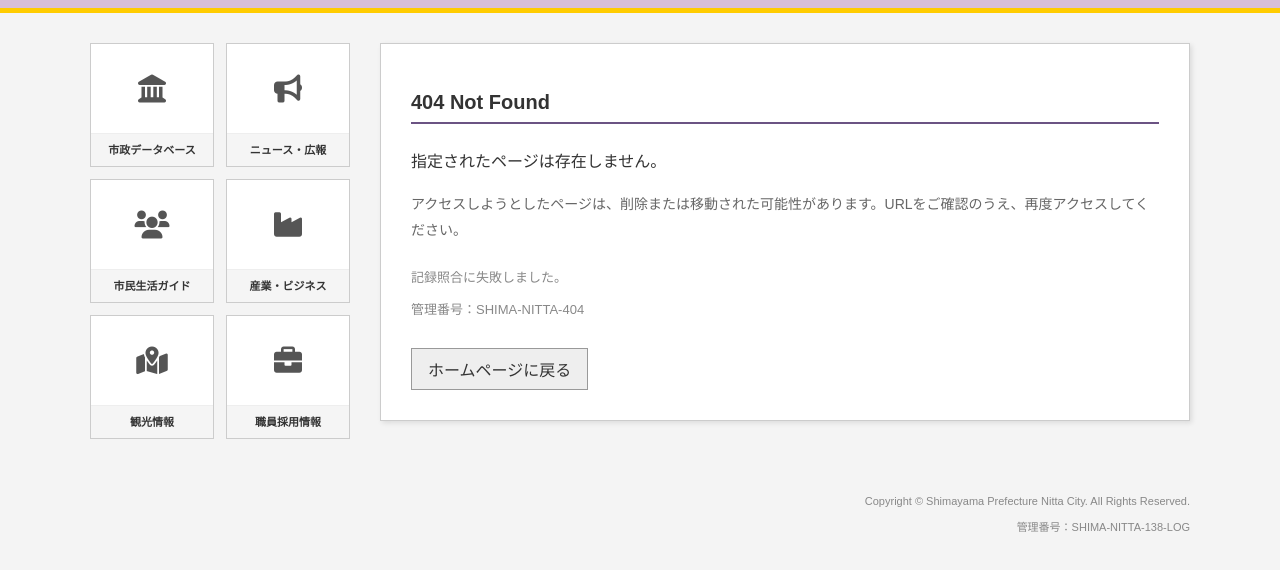
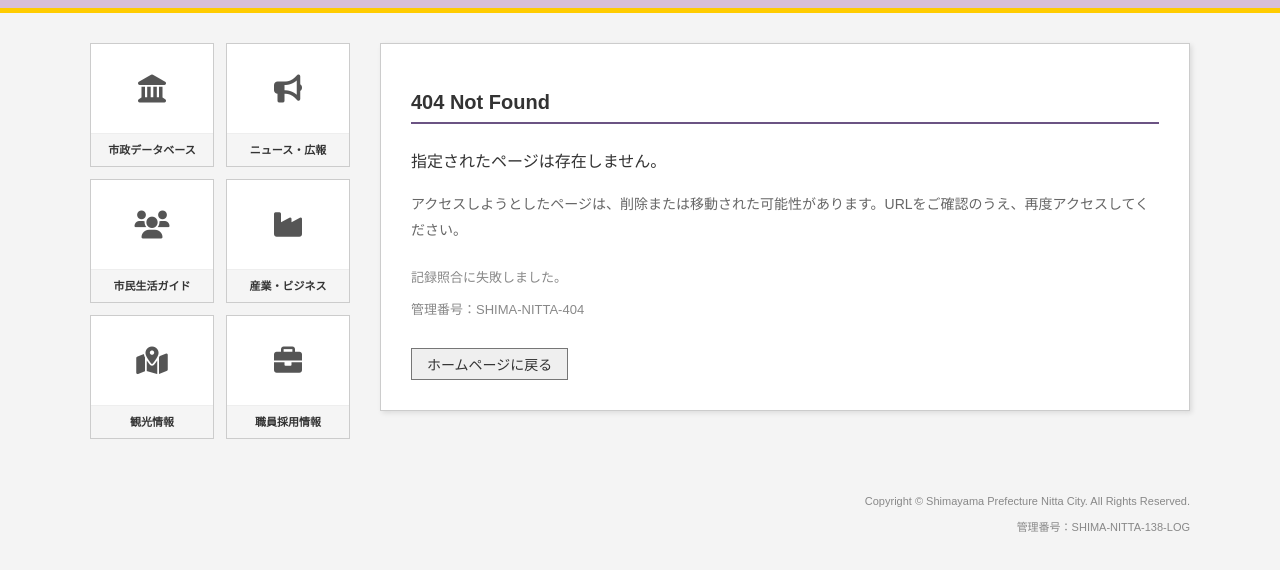
Before and after one commit to w1fL663/Corrector-Website, a plain HTML site: page Website/404.html in a window 1280 px wide. Shown: the part 152-722 px from the top of the page. Drawn offline with Linux system fonts and the light colour scheme.

Commit message:
Update 404 return button style

```diff
--- a/Website/404.html
+++ b/Website/404.html
@@ -257,6 +257,21 @@
                 width: 100% !important;
             }
         }
+
+        .retro-btn {
+            padding: 5px 15px;
+            background-color: #efefef;
+            border: 1px solid #767676;
+            color: #333;
+            cursor: pointer;
+            font-size: 14px;
+            text-decoration: none;
+            font-weight: normal;
+        }
+
+        .retro-btn:hover {
+            background-color: #e0e0e0;
+        }
     </style>
 </head>
 <body>
@@ -297,7 +312,7 @@
         <p style="font-size: 13px; color: #888; margin-top: 24px;">記録照合に失敗しました。</p>
         <p style="font-size: 13px; color: #888;">管理番号：SHIMA-NITTA-404</p>
         <div style="margin-top: 30px;">
-            <a href="/" style="display: inline-block; padding: 8px 16px; background: #eee; border: 1px solid #999; color: #333; text-decoration: none;">ホームページに戻る</a>
+            <button onclick="window.location.href='/'" class="retro-btn">ホームページに戻る</button>
         </div>
     </div>
 </div>
```
